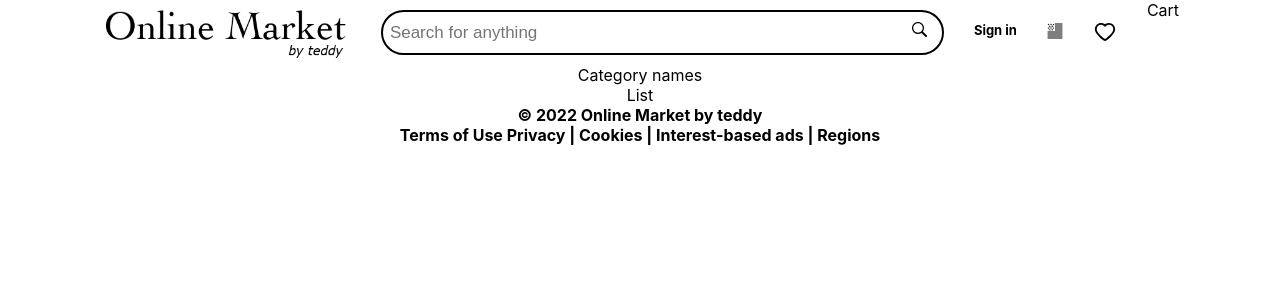
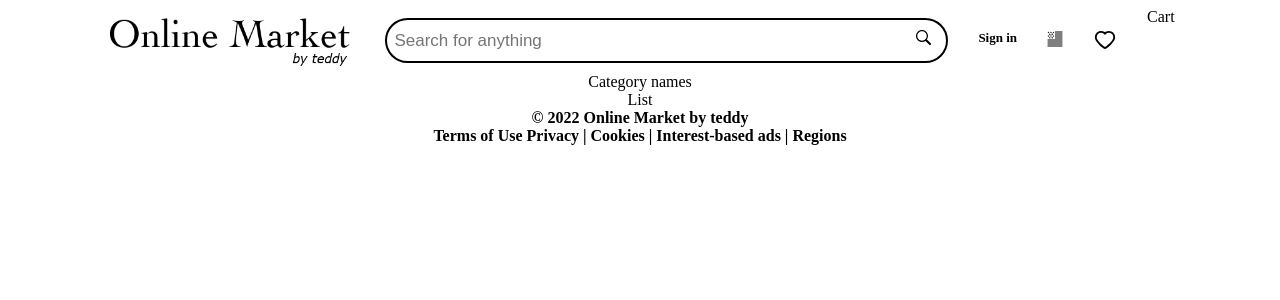
Before and after one commit to TadeQQ/online-item-marketplace, a Next.js app: page / in a window 1280 px wide. Shown: the top 300 px of the page. Built offline with nearby package versions, Linux system fonts and the light colour scheme; no server answers.

Commit message:
Update globals.css

```diff
--- a/styles/globals.css
+++ b/styles/globals.css
@@ -1,4 +1,4 @@
-html,
+/* html,
 body {
   padding: 0;
   margin: 0;
@@ -20,8 +20,8 @@ a {
     color-scheme: dark;
   } */
 
-  body {
+/* body {
     color: rgb(0, 0, 0);
     background: rgb(255, 255, 255);
   }
-}
+} */
```
